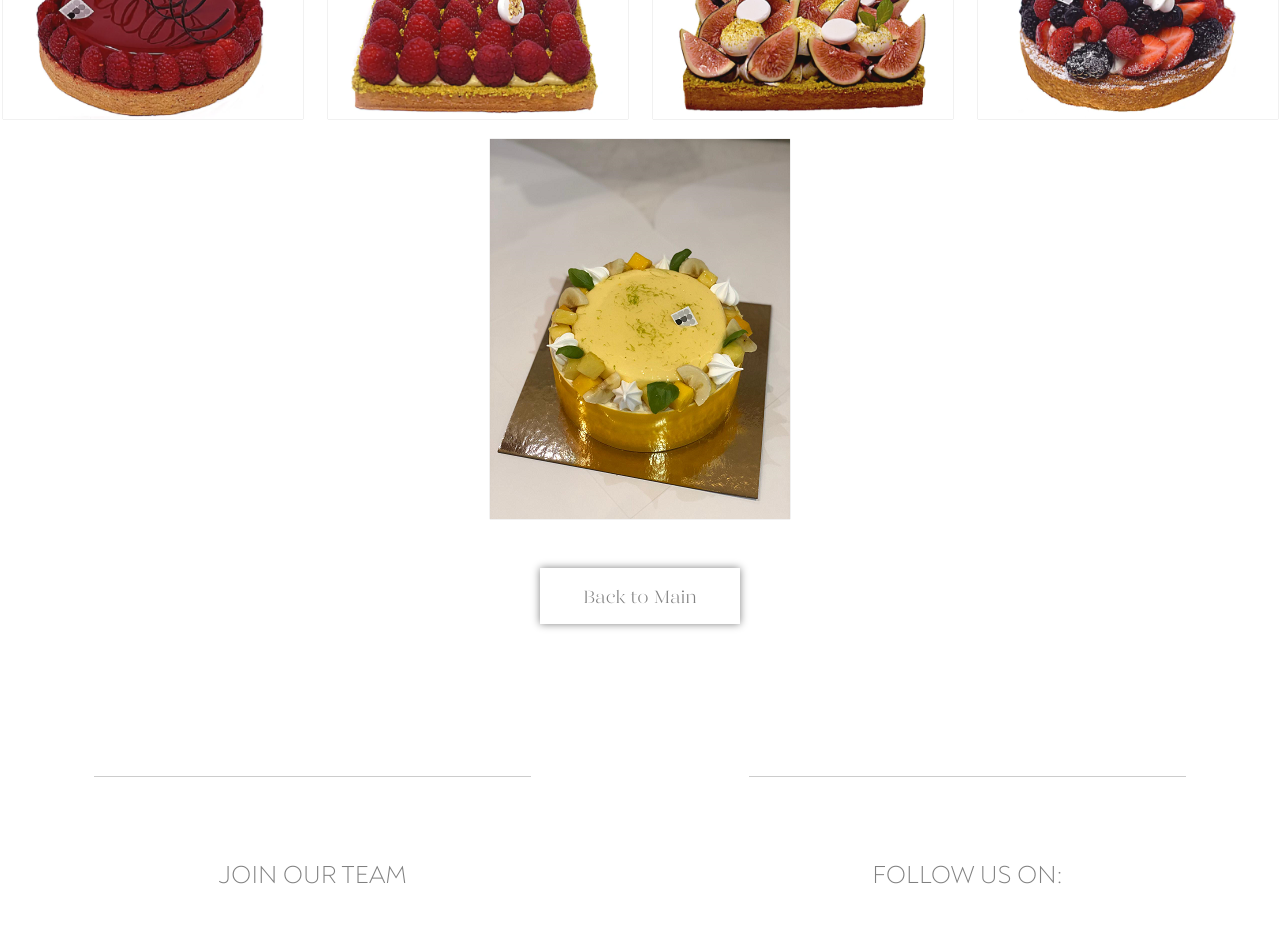
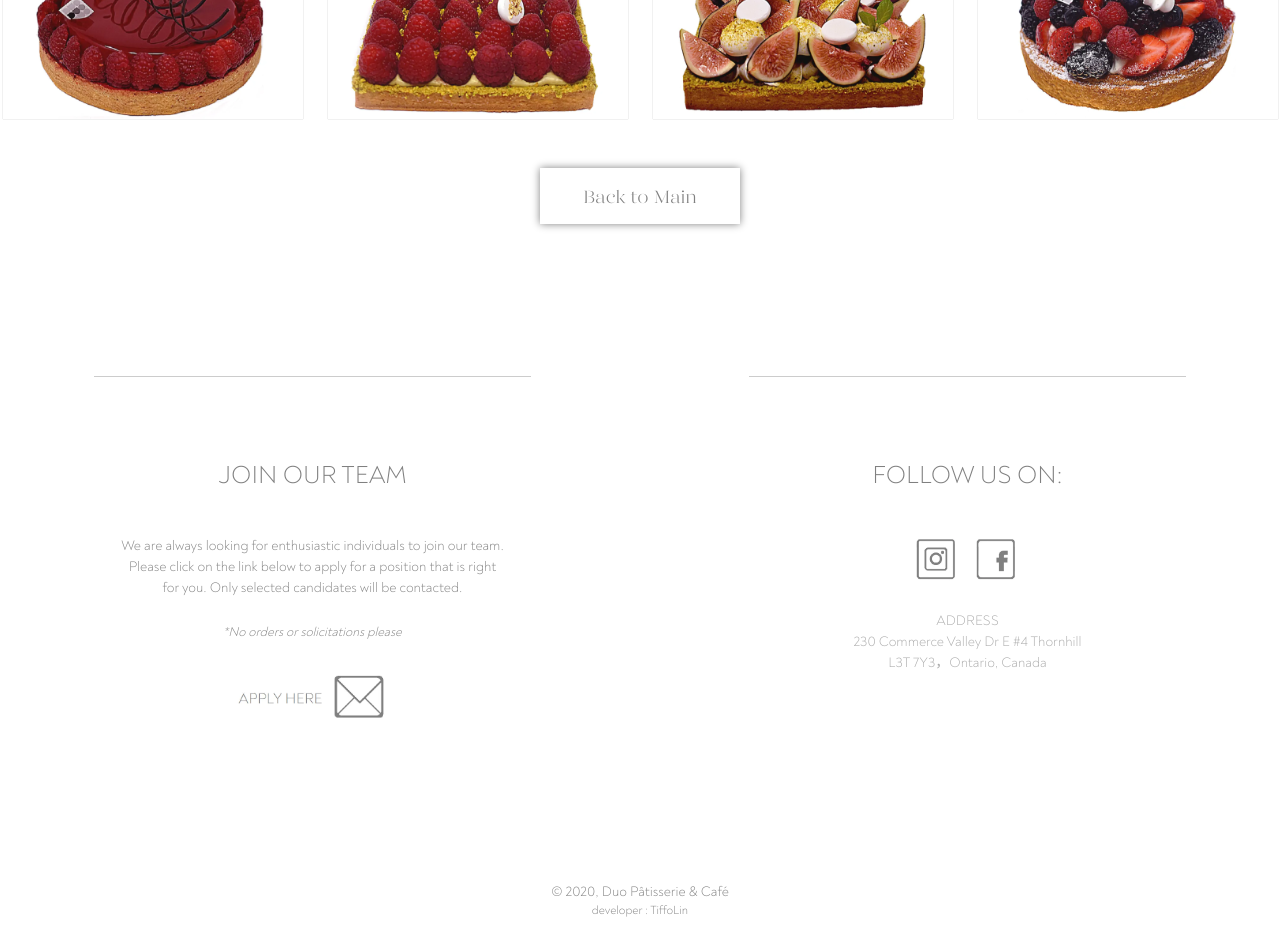
Before and after one commit to Tiffolin/duo, a React (Create React App) app: page /Whole in a window 1280 px wide. Shown: the part 1840-2776 px from the top of the page. Built offline with nearby package versions, Linux system fonts and the light colour scheme; a web font is replaced by a local one.

Commit message:
removed Pavlova

```diff
--- a/src/components/InnerComponents/Whole/index.js
+++ b/src/components/InnerComponents/Whole/index.js
@@ -1,3 +1,4 @@
+import alcohol from "../Allergens/alcohol.png";
 import React from "react";
 // other components
 import Order from "../Order";
@@ -16,13 +17,13 @@ import supernova from "./wholeImage/supernova.png";
 import mona from "./wholeImage/mona.png";
 import pistache from "./wholeImage/pistache.png";
 import fei from "./wholeImage/fei.png";
-import pavlova from "./wholeImage/pavlova.png";
+// import pavlova from "./wholeImage/pavlova.png";
 // allergens
 import dairy from "../Allergens/dairy.png";
 import wheat from "../Allergens/wheat.png";
 import egg from "../Allergens/egg.png";
 import nuts from "../Allergens/nuts.png";
-import alcohol from "../Allergens/alcohol.png";
+
 
 function Whole() {
     return (
@@ -290,7 +291,7 @@ function Whole() {
                     </div>
                 </div>
             </div>
-            <div className="cakeContainer">
+            {/* <div className="cakeContainer">
                 <img src={pavlova} className="cakeImg img-fluid" alt="..."></img>
                 <div className="cakeHover row">
                     <div className="productName">
@@ -309,7 +310,7 @@ function Whole() {
                         <span> <img className="allergen col-2" src={egg} alt="egg"></img></span>
                     </div>
                 </div>
-            </div>
+            </div> */}
         </div>
         <Back />
 </div>
```
